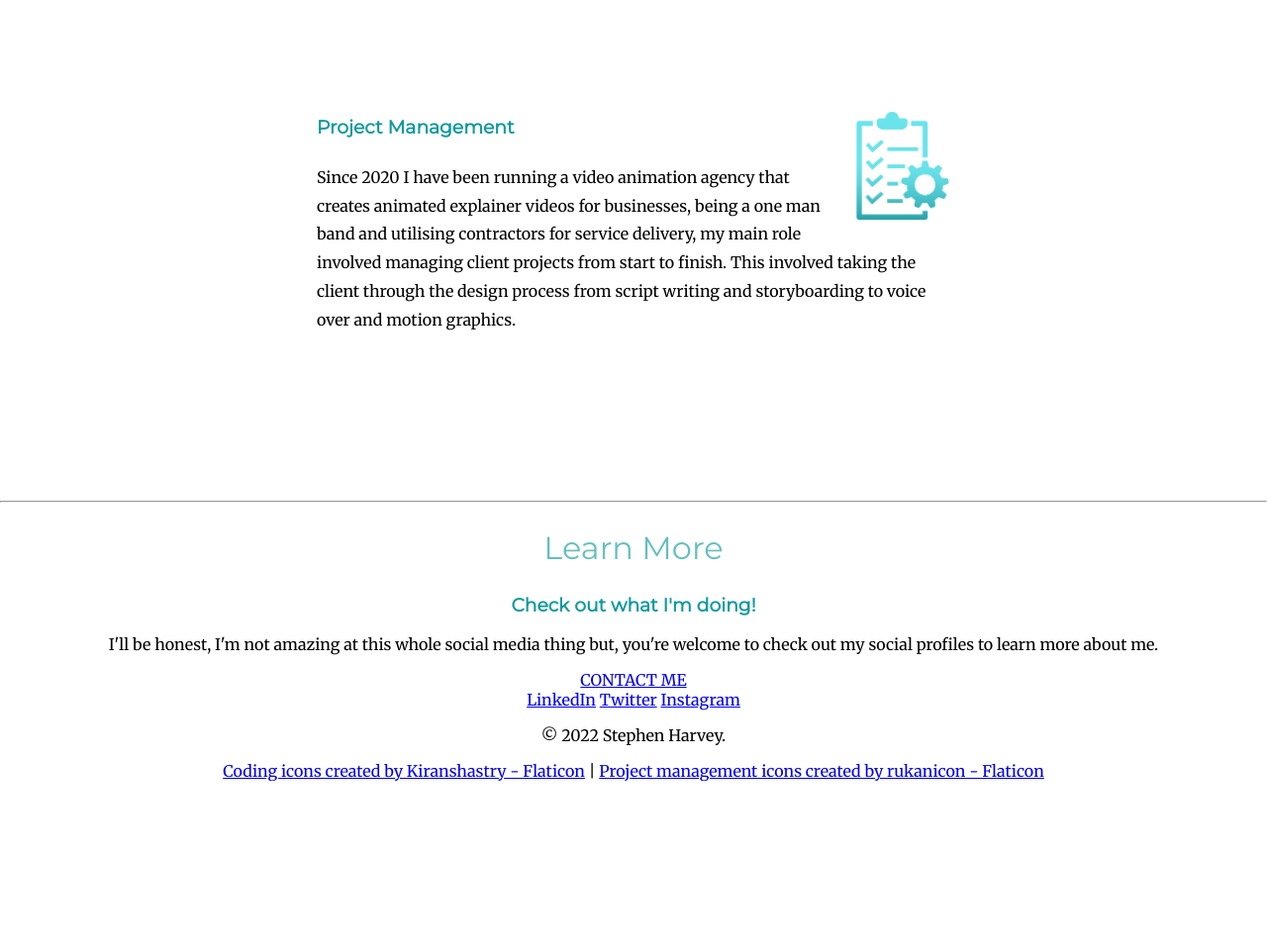
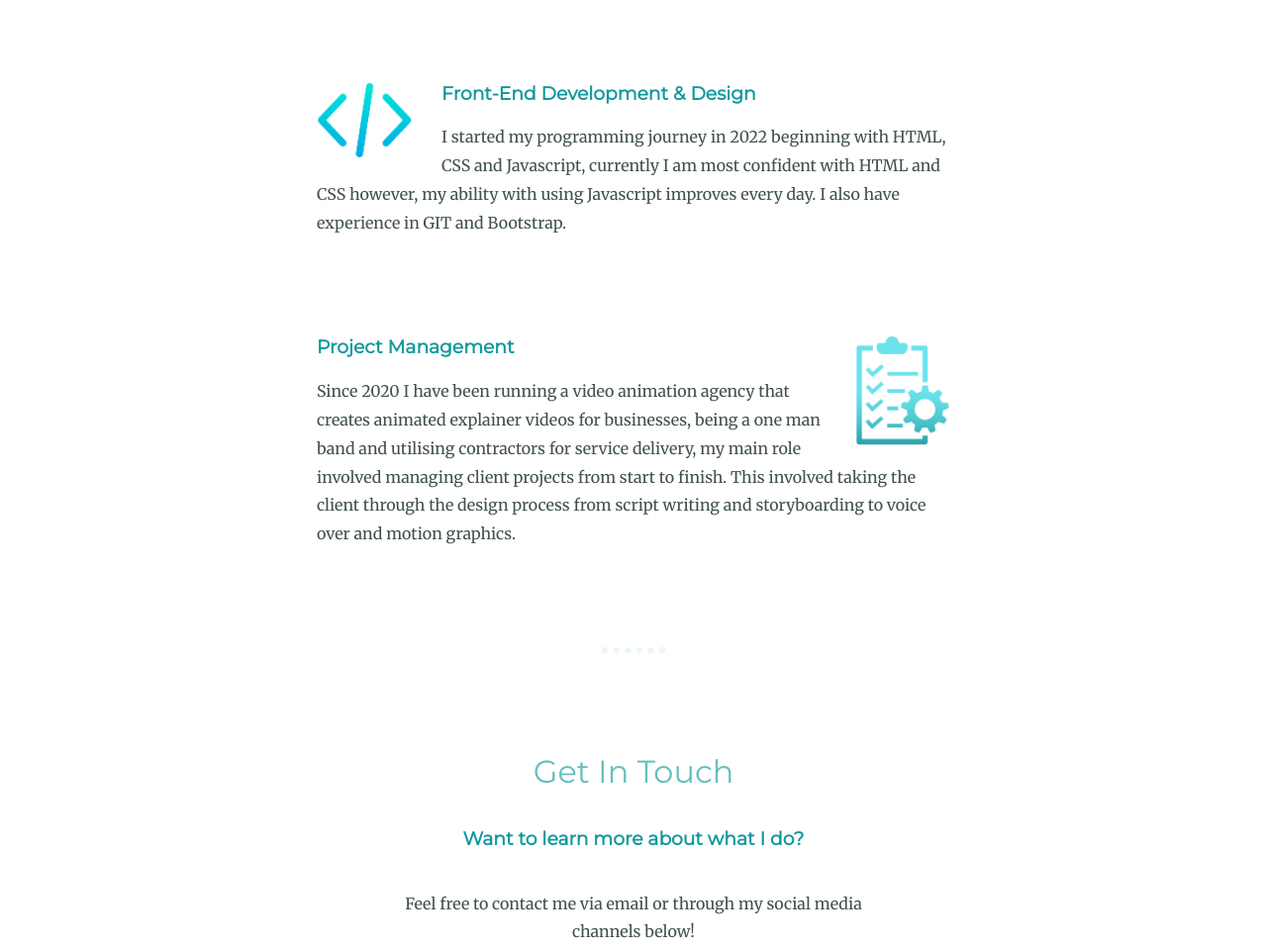
Before and after one commit to ProgrammaticallySteve/mysite, a plain HTML site: page index.html in a window 1280 px wide. Shown: the part 1560-2519 px from the top of the page at 99% size. Before the commit the page ends 2349 px from the top, so only its background shows below. Drawn offline with Linux system fonts and the light colour scheme.

Commit message:
Formatted webpage with color, spacing, padding and margins, added contact button and change get in touch text and profile image

```diff
--- a/css/styles.css
+++ b/css/styles.css
@@ -1,4 +1,5 @@
 body {
+  color: #40514E;
   margin: 0;
   text-align: center;
   font-family: 'Merriweather', serif;
@@ -9,8 +10,6 @@
   font-size: 5.625rem;
   margin: 50px auto 0 auto;
   font-family: 'Sacramento', cursive;
-
-
 }
 
 h2 {
@@ -18,11 +17,34 @@
   font-family: 'Montserrat', sans-serif;
   font-size: 2rem;
   font-weight: normal;
+  padding-bottom: 10px;
 }
 
 h3 {
   color: #11999E;
   font-family: 'Montserrat', sans-serif;
+}
+
+p {
+  line-height: 1.8;
+}
+
+hr {
+border: dotted #EAF6F6 6px;
+border-bottom: none;
+width: 4%;
+margin: 100px auto;
+}
+
+a {
+  color: #11999E;
+  font-family: 'Montserrat', sans-serif;
+  margin: 10px 20px;
+  text-decoration: none;
+}
+
+a:hover {
+  color: #EAF6F6;
 }
 
 .profile-picture {
@@ -37,30 +59,31 @@
 }
 
 .middle-container {
-
+margin: 100px 0;
 }
 
 .bottom-container {
-
+background-color: #66BFBF;
+position: relative;
+padding: 50px 0 20px;
+margin-top: 30px;
 }
 
 .skill-row {
   width: 50%;
   margin: 100px auto 100px auto;
   text-align: left;
-  line-height: 1.8;
-
 }
 
 .top-cloud {
   position: absolute;
   right: 300px;
-  top: 50px;
+  top: 40px;
 }
 
 .bottom-cloud {
   position: absolute;
-  left: 300px;
+  left: 250px;
   bottom: 300px;
 }
 
@@ -75,3 +98,46 @@
   float: right;
   margin-left: 30px;
 }
+
+.intro {
+  width: 30%;
+  margin: auto;
+}
+
+.contact-message {
+  width: 40%;
+  margin: 40px auto 60px;
+}
+
+.copyright {
+  color: #EAF6F6;
+  font-size: 0.75rem;
+  padding: 20px 0;
+}
+
+.btn {
+  background: #11cdd4;
+  background-image: -webkit-linear-gradient(top, #11cdd4, #11999e);
+  background-image: -moz-linear-gradient(top, #11cdd4, #11999e);
+  background-image: -ms-linear-gradient(top, #11cdd4, #11999e);
+  background-image: -o-linear-gradient(top, #11cdd4, #11999e);
+  background-image: linear-gradient(to bottom, #11cdd4, #11999e);
+  -webkit-border-radius: 8;
+  -moz-border-radius: 8;
+  border-radius: 8px;
+  font-family: 'Montserrat', sans-serif;
+  color: #ffffff;
+  font-size: 20px;
+  padding: 10px 20px 10px 20px;
+  text-decoration: none;
+}
+
+.btn:hover {
+  background: #30e3cb;
+  background-image: -webkit-linear-gradient(top, #30e3cb, #2bc4ad);
+  background-image: -moz-linear-gradient(top, #30e3cb, #2bc4ad);
+  background-image: -ms-linear-gradient(top, #30e3cb, #2bc4ad);
+  background-image: -o-linear-gradient(top, #30e3cb, #2bc4ad);
+  background-image: linear-gradient(to bottom, #30e3cb, #2bc4ad);
+  text-decoration: none;
+}
--- a/index.html
+++ b/index.html
@@ -24,7 +24,7 @@
     <div class="profile">
       <img class="profile-picture" src="images/headshot-circle.png" alt="profile-picture.png">
       <h2>Hello.</h2>
-      <p>I am a Junior Front-End Developer with the amibition of learning and developing my ability as a programmer. </p>
+      <p class="intro">I am a Junior Front-End Developer with the amibition of learning and developing my ability as a programmer. </p>
     </div>
     <hr>
     <div class="skills">
@@ -35,19 +35,17 @@
         <p>I started my programming journey in 2022 beginning with HTML, CSS and Javascript, currently I am most confident with HTML and CSS however, my ability with using Javascript improves every day. I also have experience in GIT and Bootstrap.
         </p>
       </div>
-      <br>
       <div class="skill-row">
         <img class="project-img" src="images/growth.png" alt="growth-image">
         <h3>Project Management</h3>
         <p>Since 2020 I have been running a video animation agency that creates animated explainer videos for businesses, being a one man band and utilising contractors for service delivery, my main role involved managing client projects from start to finish. This involved taking the client through the design process from script writing and storyboarding to voice over and motion graphics.</p>
       </div>
     </div>
-    <br> <br> <br>
     <hr>
     <div class="contact-me">
-      <h2>Learn More</h2>
-      <h3>Check out what I'm doing!</h3>
-      <p>I'll be honest, I'm not amazing at this whole social media thing but, you're welcome to check out my social profiles to learn more about me.</p>
+      <h2>Get In Touch</h2>
+      <h3>Want to learn more about what I do?</h3>
+      <p class="contact-message">Feel free to contact me via email or through my social media channels below!</p>
       <a class="btn" href="mailto:itsteveharvey@gmail.com">CONTACT ME</a>
     </div>
   </div>
@@ -57,10 +55,7 @@
     <a class="footer-link" href="https://www.linkedin.com/in/stephennextgen/">LinkedIn</a>
     <a class="footer-link" href="https://twitter.com/stephencodes">Twitter</a>
     <a class="footer-link" href="https://www.instagram.com/stephenharveynz/">Instagram</a>
-    <p>© 2022 Stephen Harvey.</p>
-    <a href="https://www.flaticon.com/free-icons/coding" title="coding icons">Coding icons created by Kiranshastry - Flaticon</a>
-    |
-    <a href="https://www.flaticon.com/free-icons/project-management" title="project management icons">Project management icons created by rukanicon - Flaticon</a>
+    <p class="copyright">© 2022 Stephen Harvey.</p>
   </div>
 
 </body>
```
